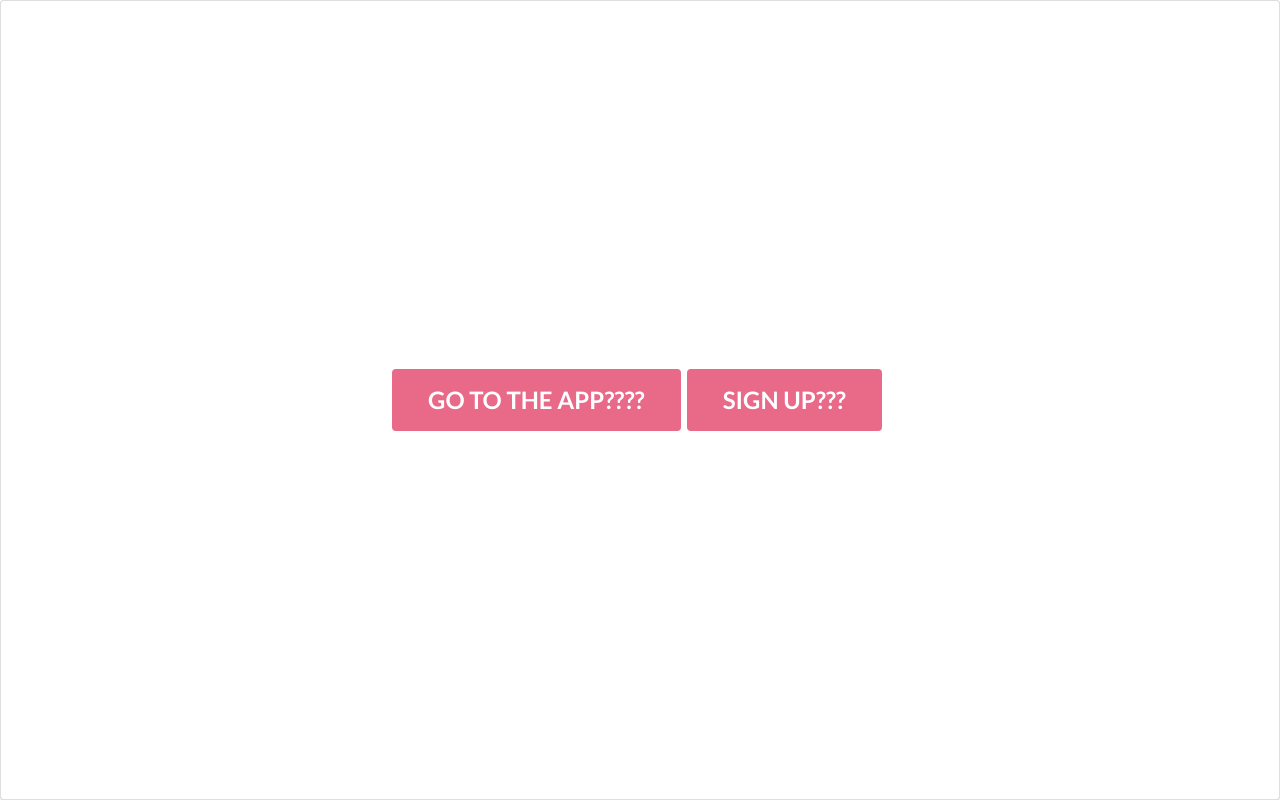
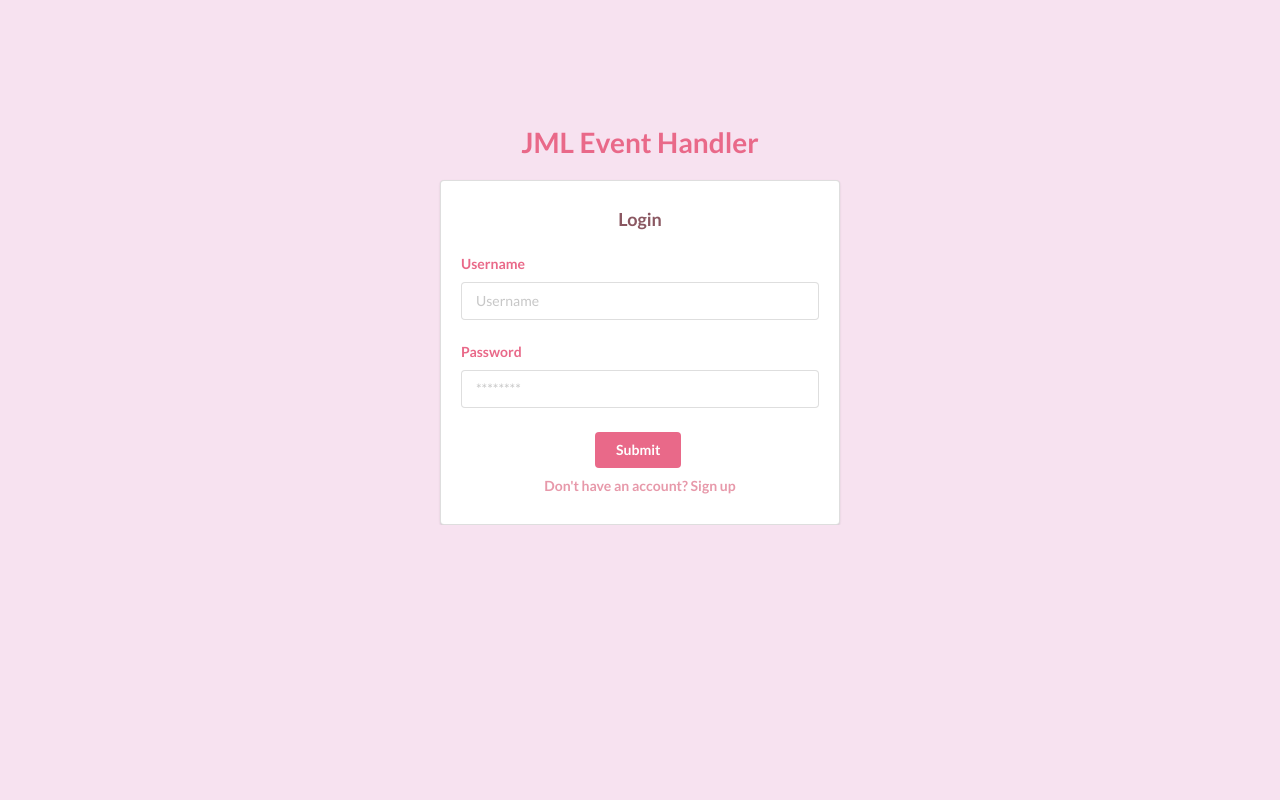
Before and after one commit to Anthonyjrchen/JML-Event-Handler, a FastAPI app: page / in a window 1280 px wide. Run offline with FastAPI, Linux system fonts and the light colour scheme; some libraries are stand-ins or nearby versions.

Commit message:
added login page

```diff
--- a/templates/landing_page.html
+++ b/templates/landing_page.html
@@ -8,31 +8,85 @@
         <link rel="icon" href=".\static\ProjectDAlogoInverted.png" type="image/x-icon"/>
         <style type="text/css">
             body {
-              background-color: #ffffff;
+              background-color: #f7e2f0;
               /* could add font here too */
             }
             .ui.menu {
                 border-radius: 0px !important;
             }
+
+            .signup {
+                color: #e799aa;
+            }
+
+            .signup:hover {
+                color: #ecc7cf;
+            }
           </style>
     </head>
     <body>
-        <div class="ui centered segment" style="display:flex;width:100%;height:100%; align-items: center;justify-content: center;">
-            <button class="massive ui button" id="bigButton" style="background-color: #e96989; color: #ffffff;">
-                GO TO THE APP????
-            </button>
-            <button class="massive ui button" id="signup_button" style="background-color: #e96989; color: #ffffff;">
-                SIGN UP???
-            </button>
+        <div class="container" style="display:flex; flex-direction: column;overflow: auto; justify-content: center;align-items: center; border-radius: 20px;">
+            <h1 class="ui massive centered header" style="padding-top:10%; color:#e96989;">
+                JML Event Handler
+            <!-- </h1>
+            <div class="ui container" style="display:flex;flex-direction: row;overflow: auto; justify-content: center;align-items:baseline;">
+                <h2 class="ui small header" style="padding-right:10px">
+                    <img class="ui image" src="./static/pythonlogo.png">
+                    <div class="content">
+                        Python
+                    </div>
+                </h2>
+                <h2 class="ui small header" style="padding-right:10px">
+                    <img class="ui image" src="./static/htmlicon.png">
+                    <div class="content">
+                        Html5
+                    </div>
+                </h2>
+                <h2 class="ui small header">
+                    <img class="ui image" src="./static/fastapilogo.png">
+                    <div class="content">
+                        FastAPI
+                    </div>
+                </h2>
+            </div> -->
+            <div class="ui segment" style="min-width:400px;max-width:500px; overflow: visible; padding:20px; margin-top: 20px;">
+                <div class="ui centered header" style="padding-top:10px; color:#8a5761;">
+                    Login
+                </div>
+                <!-- first + last name, occupation drop down menu -->
+                    <div>
+                        <form class="ui form ">
+                            <div class="field">
+                                <div class="header" style="text-align: left;">Username</div>
+                                <input placeholder="Username" name="username" type="text">
+                            </div>
+                            <div class="field">
+                                <div class="header" style="text-align: left;">Password</div>
+                                <input placeholder="********" type="password" name="password">
+                            </div>
+                            <div class="ui primary submit button" id="submit_button"style="background-color:#e96989; margin-top: 10px;">Submit</div>
+                            <div class="ui error message"></div>
+                            <div>
+                                <a class="signup" href="/signup" id="signup_button">Don't have an account? Sign up</a>
+                            </div>
+                          </form>
+                    </div>
+            </div>
+        </div>
+        <div style="padding:10px">
+            {% block content %}
+            {% endblock %}
         </div>
     </body>
     <script>
-        $('#bigButton').on('click', function() {
+        $('.selection.dropdown')
+            .dropdown()
+        ;
+
+        $('#submit_button').on('click', function() {
             window.location.href="/home"
         })
-        $('#signup_button').on('click', function() {
-            window.location.href="/signup"
-        })
+
 
     </script>
 </html>
--- a/templates/layout.html
+++ b/templates/layout.html
@@ -133,5 +133,7 @@
             button_id = $(this).attr("id")
             window.location.href="/" + button_id
         })
+
+
     </script>
 </html>
```
Also changed, not shown: templates/signup.html (+6 -3 lines).
